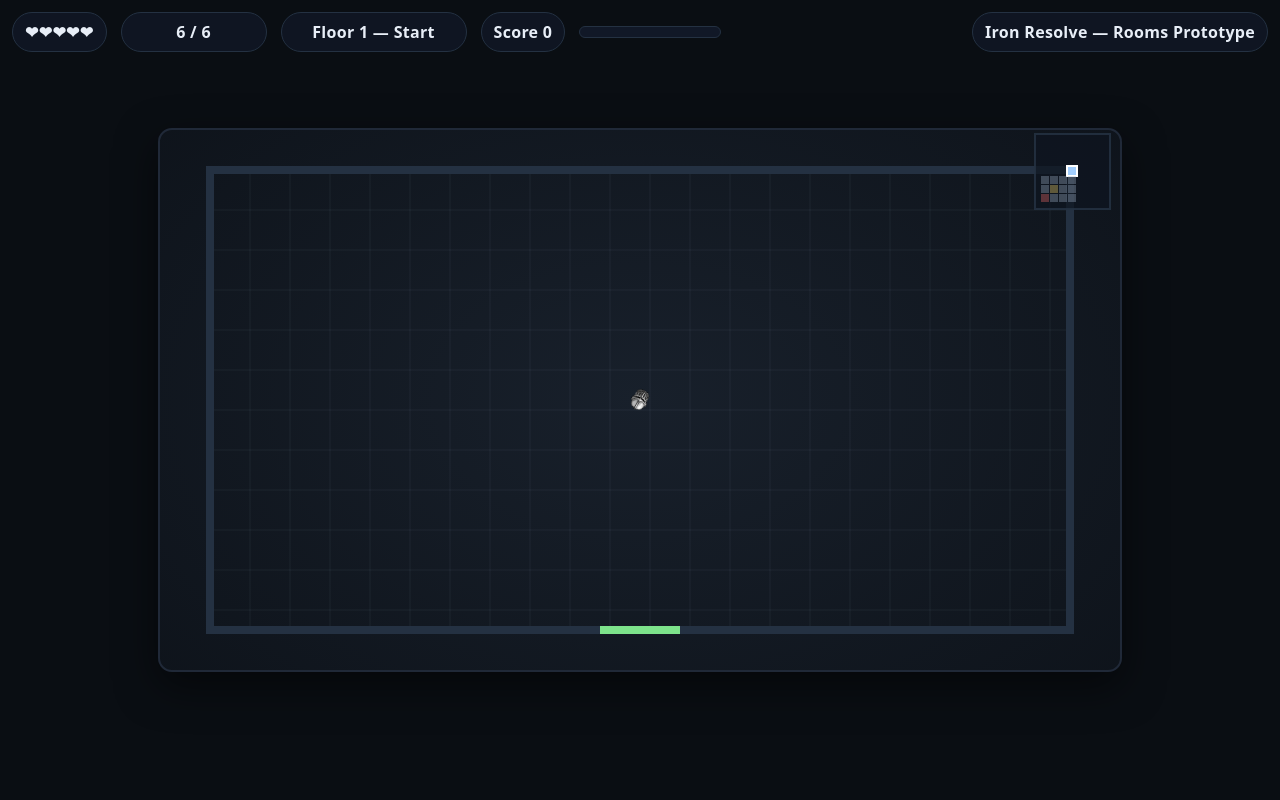
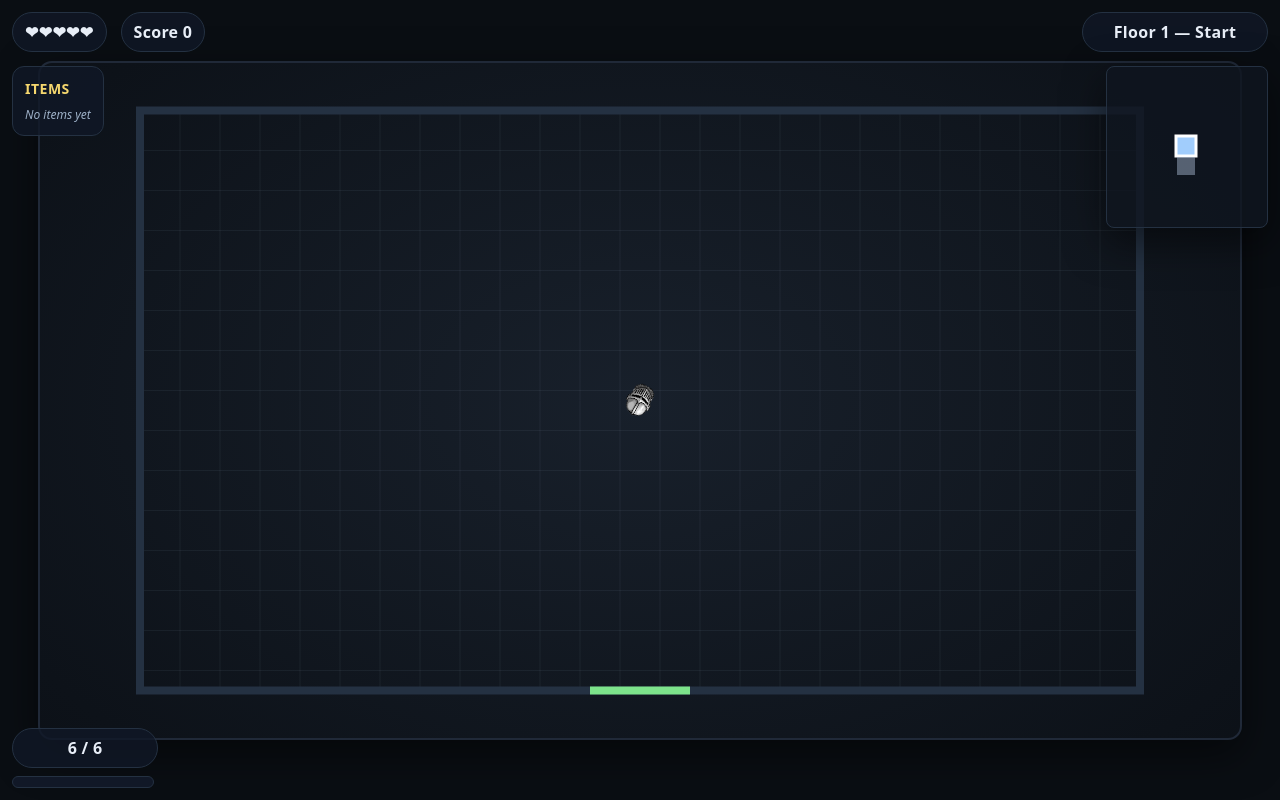
Before and after one commit to BSmith2002/IT215-Project, a plain HTML site: page index.html in a window 1280 px wide. Both pictures are taken after a click on the button "Start Run". Drawn offline with Linux system fonts and the light colour scheme.

Commit message:
Sprite & changes
Sprite updates

```diff
--- a/enemies.js
+++ b/enemies.js
@@ -10,15 +10,15 @@ export function applyTier(e, level){
 
 export function makeEnemy(kind,x,y, level){
   let e;
-  if(kind==='ghoul')   e = {type:'enemy', etype:'ghoul',   sprite:'ghoul',   x,y, r:12, hp:2+Math.floor(level/2), speed:1.7+level*0.04, t:0};
-  else if(kind==='archer') e = {type:'enemy', etype:'archer', sprite:'archer', x,y, r:13, hp:3+Math.floor(level/2), speed:1.2+level*0.03, t:0, shootCD:randInt(700,1100)};
+  if(kind==='ghoul')   e = {type:'enemy', etype:'ghoul',   sprite:'ghoul',   x,y, r:18, hp:2+Math.floor(level/2), speed:1.7+level*0.04, t:0};
+  else if(kind==='archer') e = {type:'enemy', etype:'archer', sprite:'archer', x,y, r:18, hp:3+Math.floor(level/2), speed:1.2+level*0.03, t:0, shootCD:randInt(700,1100)};
   else if(kind==='turret') e = {type:'enemy', etype:'turret', sprite:'turret', x,y, r:14, hp:4+Math.floor(level/1.5), speed:0, t:0, shootCD:800};
   else if(kind==='charger')e = {type:'enemy', etype:'charger',sprite:'charger',x,y, r:13, hp:3+Math.floor(level/2), speed:1.0+level*0.02, t:0, dashCD:1400, dashT:0, vx:0, vy:0};
   else if(kind==='warlock')e = {type:'enemy', etype:'warlock', sprite:'warlock',x,y, r:14, hp:5+Math.floor(level/2), speed:0.9+level*0.02, t:0, shootCD:650};
   else if(kind==='sniper') e = {type:'enemy', etype:'sniper', sprite:'sniper', x,y, r:12, hp:3+Math.floor(level/2), speed:1.0+level*0.02, t:0, shootCD:1400};
   else if(kind==='bomber') e = {type:'enemy', etype:'bomber', sprite:'bomber', x,y, r:12, hp:2+Math.floor(level/3), speed:1.6+level*0.03, t:0, fuse:0};
   else if(kind==='boss')   e = {type:'enemy', etype:'boss',   sprite:'boss',   x,y, r:24, hp: 80 + level*20, speed:0.8+level*0.02, t:0, phase:0, shootCD:700};
-  else e = {type:'enemy', etype:'ghoul', sprite:'ghoul', x,y, r:12, hp:3, speed:1.5, t:0};
+  else e = {type:'enemy', etype:'ghoul', sprite:'ghoul', x,y, r:18, hp:3, speed:1.5, t:0};
   return applyTier(e, level);
 }
 
--- a/index.html
+++ b/index.html
@@ -8,17 +8,27 @@
 </head>
 <body>
   <div id="wrap">
-    <canvas id="game" width="960" height="540"></canvas>
+    <canvas id="game" width="1200" height="675"></canvas>
   </div>
   <div id="hud">
-    <div class="left">
-      <div class="pill" id="hearts">❤❤❤❤❤</div>
+    <div class="topLeft">
+      <div class="topLeftRow">
+        <div class="pill" id="hearts">❤❤❤❤❤</div>
+        <div class="pill" id="score">Score 0</div>
+      </div>
+      <div id="itemList">
+        <div class="itemListHeader">Items</div>
+        <div id="itemListContent"></div>
+      </div>
+    </div>
+    <div class="topRight">
+      <div class="pill level" id="level">Floor 1 — Start</div>
+      <canvas id="minimap" width="160" height="160"></canvas>
+    </div>
+    <div class="bottomLeft">
       <div class="pill ammo" id="ammo">6 / 6</div>
-      <div class="pill level" id="level">Floor 1 — Start</div>
-      <div class="pill" id="score">Score 0</div>
       <div class="reloadBar"><div id="reloadFill"></div></div>
     </div>
-    <div class="pill">Iron Resolve — Rooms Prototype</div>
   </div>
   <div id="overlay" hidden>
     <div class="card">
--- a/main.js
+++ b/main.js
@@ -18,12 +18,15 @@ import { makeEnemy, spawnCombatWave, spawnBoss, explode, onEnemyDie } from './en
   // ===== Canvas & HUD =====
   const canvas = document.getElementById('game');
   const cx = canvas.getContext('2d');
+  const minimapCanvas = document.getElementById('minimap');
+  const minimapCx = minimapCanvas.getContext('2d');
   const HUD = {
     hearts: document.getElementById('hearts'),
     ammo: document.getElementById('ammo'),
     level: document.getElementById('level'),
     score: document.getElementById('score'),
     reloadFill: document.getElementById('reloadFill'),
+    itemListContent: document.getElementById('itemListContent'),
   };
   const overlay = document.getElementById('overlay');
   const startBtn = document.getElementById('startBtn');
@@ -36,21 +39,21 @@ import { makeEnemy, spawnCombatWave, spawnBoss, explode, onEnemyDie } from './en
   // Place files in /assets/ with these names (change paths if you like).
   const Assets = {
     paths: {
-      player:  '/assets/knight.png',
-      ghoul:   '/assets/zombie.png',
-      archer:  '/assets/archer.png',
-      turret:  '/assets/slime.png',
-      charger: '/assets/charger.png',
-      warlock: '/assets/warlock.png',
-      sniper:  '/assets/sniper.png',
-      bomber:  '/assets/bomber.png',
-      boss:    '/assets/boss.png',
+      player:  './assets/knight.png',
+      ghoul:   './assets/ghoul.png',
+      archer:  './assets/skeleton.png',
+      turret:  './assets/slime.png',
+      charger: './assets/charger.png',
+      warlock: './assets/warlock.png',
+      sniper:  './assets/sniper.png',
+      bomber:  './assets/bomber.png',
+      boss:    './assets/boss.png',
       // Optional UI pickups (only if you add the files):
-      heart:   '/assets/heart.png',
-      item:    '/assets/item.png',
-      stairs:  '/assets/stairs.png',
+      heart:   './assets/heart.png',
+      item:    './assets/item.png',
+      stairs:  './assets/stairs.png',
       // Optional projectile:
-      bullet:  '/assets/bullet.png',
+      bullet:  './assets/bullet.png',
     },
     images: {}, ready: false
   };
@@ -90,9 +93,9 @@ import { makeEnemy, spawnCombatWave, spawnBoss, explode, onEnemyDie } from './en
   initControls(canvas, state);
 
   // ===== World/Rooms =====
-  const ROOM_W = 860, ROOM_H = 460;
+  const ROOM_W = 1000, ROOM_H = 580;
   const ROOM_ORIGIN = {x:(canvas.width-ROOM_W)/2, y:(canvas.height-ROOM_H)/2};
-  const DOOR_W = 80, DOOR_H = 20;
+  const DOOR_W = 100, DOOR_H = 25;
   const MAX_FLOORS = 15;
 
   const RT = { START:'start', COMBAT:'combat', TREASURE:'treasure', BOSS:'boss' };
@@ -173,12 +176,13 @@ import { makeEnemy, spawnCombatWave, spawnBoss, explode, onEnemyDie } from './en
   // ===== Player & Items =====
   function makePlayer(x,y){
     return {
-      type:'player', x,y, r:13, speed:2.6,
+      type:'player', x,y, r:20, speed:2.6,
       vx:0, vy:0,
       hearts:5, maxHearts:5,
       invuln:0,
       rollCD:0, rolling:0,
       angle:0,
+      rollAngle:0,
       clipSize:6, ammo:6, reloadTime:520, reloading:0,
       fireCD:0, fireDelay:140, bulletSpeed:6.0, bulletSpread:0.05,
       items:[],
@@ -249,11 +253,22 @@ import { makeEnemy, spawnCombatWave, spawnBoss, explode, onEnemyDie } from './en
     let mag = Math.hypot(ix, iy); let vx=0, vy=0; if(mag>0){ vx = (ix/mag) * p.speed; vy = (iy/mag) * p.speed; }
 
     if(p.rollCD>0) p.rollCD -= dt;
-    if(p.rolling>0){ p.rolling -= dt; p.invuln = 50; p.x += Math.cos(p.angle) * 4.0; p.y += Math.sin(p.angle) * 4.0; } else { p.x += vx; p.y += vy; }
+    if(p.rolling>0){ p.rolling -= dt; p.invuln = p.rolling; p.x += Math.cos(p.rollAngle) * 6.5; p.y += Math.sin(p.rollAngle) * 6.5; } else { p.x += vx; p.y += vy; }
 
     confineToRoom(p);
 
-    if(input.roll && p.rollCD<=0 && p.rolling<=0){ p.rolling = 260; p.rollCD = 900; p.invuln=180; }
+    if(input.roll && p.rollCD<=0 && p.rolling<=0){
+      p.rolling = 320;
+      p.rollCD = 900;
+      p.invuln=320;
+      // Store the direction of movement for the roll
+      if(mag > 0) {
+        p.rollAngle = Math.atan2(iy, ix);
+      } else {
+        // If not moving, roll in the direction you're aiming
+        p.rollAngle = p.angle;
+      }
+    }
     if(p.invuln>0) p.invuln -= dt; if(p.fireCD>0) p.fireCD -= dt;
 
     if(p.reloading>0){ p.reloading -= dt; const pct = 1 - clamp(p.reloading / p.reloadTime, 0,1); if(HUD.reloadFill) HUD.reloadFill.style.width=(pct*100).toFixed(0)+'%'; if(p.reloading<=0){ p.ammo = p.clipSize; } }
@@ -395,22 +410,28 @@ import { makeEnemy, spawnCombatWave, spawnBoss, explode, onEnemyDie } from './en
 
     // enemies (sprite if available, else circle)
     for(const e of state.entities){
+      // Calculate angle from enemy to player (opposite direction to face the player)
       const angleToPlayer = state.player ? Math.atan2(state.player.y-e.y, state.player.x-e.x) : 0;
-      const used = drawSprite(e.sprite || e.etype, e.x, e.y, e.r, angleToPlayer);
+      // Flip sprite if facing left (sprites face right by default, flip at PI/2 to PI*1.5)
+      const shouldFlip = angleToPlayer > Math.PI/2 || angleToPlayer < -Math.PI/2;
+      const displayAngle = shouldFlip ? angleToPlayer + Math.PI : angleToPlayer;
+
+      const used = drawSprite(e.sprite || e.etype, e.x, e.y, e.r, displayAngle);
       if(!used){
         // fallback vector
         cx.save(); cx.translate(e.x,e.y);
         let color = e.etype==='boss'? '#f06c6c' : e.etype==='turret'? '#a48df2' : e.etype==='archer'||e.etype==='sniper'? '#87c1ff' : e.etype==='warlock'? '#ffb86b' : e.etype==='bomber'? '#ffd263' : '#c7d2e0'; if(e.elite){ color = '#ff6b81'; }
         cx.fillStyle=color; cx.beginPath(); cx.arc(0,0,e.r,0,TWO_PI); cx.fill();
         cx.restore();
+
+        // hp ring (only show for vector fallback enemies without sprites)
+        cx.save();
+        cx.translate(e.x,e.y);
+        cx.strokeStyle='#2b394d'; cx.lineWidth=4; cx.beginPath(); cx.arc(0,0,e.r+5,0,TWO_PI); cx.stroke();
+        const baseMax = (e.etype==='boss')?(80+state.floor*20): (e.etype==='turret'?(4+Math.floor(state.floor/1.5)):(e.etype==='archer'||e.etype==='sniper'?(3+Math.floor(state.floor/2)):(e.etype==='warlock'? (5+Math.floor(state.floor/2)) : (2+Math.floor(state.floor/2)))));
+        const hpPct=clamp(e.hp/baseMax,0,1); cx.strokeStyle='#a1cdfc'; cx.beginPath(); cx.arc(0,0,e.r+5,-Math.PI/2,-Math.PI/2 + hpPct*TWO_PI); cx.stroke();
+        cx.restore();
       }
-      // hp ring (keep UI ring even with sprites)
-      cx.save();
-      cx.translate(e.x,e.y);
-      cx.strokeStyle='#2b394d'; cx.lineWidth=4; cx.beginPath(); cx.arc(0,0,e.r+5,0,TWO_PI); cx.stroke();
-      const baseMax = (e.etype==='boss')?(80+state.floor*20): (e.etype==='turret'?(4+Math.floor(state.floor/1.5)):(e.etype==='archer'||e.etype==='sniper'?(3+Math.floor(state.floor/2)):(e.etype==='warlock'? (5+Math.floor(state.floor/2)) : (2+Math.floor(state.floor/2)))));
-      const hpPct=clamp(e.hp/baseMax,0,1); cx.strokeStyle='#a1cdfc'; cx.beginPath(); cx.arc(0,0,e.r+5,-Math.PI/2,-Math.PI/2 + hpPct*TWO_PI); cx.stroke();
-      cx.restore();
     }
 
     // enemy bullets
@@ -420,12 +441,21 @@ import { makeEnemy, spawnCombatWave, spawnBoss, explode, onEnemyDie } from './en
 
     // player
     const p = state.player; if(p){
+      cx.save();
+      // Fading animation during dash
+      if(p.rolling > 0) {
+        // Create a pulsing fade effect during the roll
+        const rollProgress = 1 - (p.rolling / 320);
+        cx.globalAlpha = 0.3 + 0.4 * Math.abs(Math.sin(rollProgress * Math.PI * 4));
+      }
+
       // Draw sprite aligned to aim direction
       if(!drawSprite(p.sprite || 'player', p.x, p.y, p.r, p.angle)){
         // fallback vector player
-        cx.save(); cx.translate(p.x,p.y); if(p.invuln>0){ cx.globalAlpha = 0.6 + 0.4*Math.sin(state.time*0.02); }
-        cx.fillStyle = '#e8eef7'; cx.beginPath(); cx.arc(0,0,p.r,0,TWO_PI); cx.fill(); cx.strokeStyle = '#0b0f15'; cx.lineWidth = 3; cx.beginPath(); cx.arc(0,0,p.r-4, p.angle-0.4, p.angle+0.4); cx.stroke(); cx.save(); cx.rotate(p.angle); cx.fillStyle = '#a1cdfc'; cx.fillRect(8,-2, 14,4); cx.restore(); cx.restore();
+        cx.translate(p.x,p.y); if(p.invuln>0 && p.rolling<=0){ cx.globalAlpha = 0.6 + 0.4*Math.sin(state.time*0.02); }
+        cx.fillStyle = '#e8eef7'; cx.beginPath(); cx.arc(0,0,p.r,0,TWO_PI); cx.fill(); cx.strokeStyle = '#0b0f15'; cx.lineWidth = 3; cx.beginPath(); cx.arc(0,0,p.r-4, p.angle-0.4, p.angle+0.4); cx.stroke(); cx.save(); cx.rotate(p.angle); cx.fillStyle = '#a1cdfc'; cx.fillRect(8,-2, 14,4); cx.restore();
       }
+      cx.restore();
     }
 
     // beams
@@ -493,18 +523,53 @@ import { makeEnemy, spawnCombatWave, spawnBoss, explode, onEnemyDie } from './en
   }
 
   function drawMiniMap(){
-    if(!state.map) return; const cellSize=9, pad=6; const mapW=state.map.W*cellSize, mapH=state.map.H*cellSize; const x = canvas.width - mapW - pad - 10; const y = 10;
-    cx.save(); cx.globalAlpha=0.9; cx.fillStyle='#0f1620cc'; cx.strokeStyle='#243142'; cx.lineWidth=2; cx.fillRect(x-6,y-6,mapW+12,mapH+12); cx.strokeRect(x-6,y-6,mapW+12,mapH+12);
+    if(!state.map || !state.room) return;
+
+    // Clear the minimap canvas
+    minimapCx.clearRect(0, 0, minimapCanvas.width, minimapCanvas.height);
+
+    const cellSize = 20;
+    const mapW = state.map.W * cellSize;
+    const mapH = state.map.H * cellSize;
+
+    // Center the map on the minimap canvas
+    const offsetX = (minimapCanvas.width - mapW) / 2;
+    const offsetY = (minimapCanvas.height - mapH) / 2;
+
+    minimapCx.save();
+
+    // Helper to check if a room should be visible
+    const isVisible = (c) => {
+      if(!c) return false;
+      // Show if visited
+      if(c.visited) return true;
+      // Show if adjacent to current room
+      if(!state.room) return false;
+      const dx = Math.abs(c.x - state.room.x);
+      const dy = Math.abs(c.y - state.room.y);
+      return (dx === 1 && dy === 0) || (dx === 0 && dy === 1);
+    };
+
     for(let gy=0; gy<state.map.H; gy++){
       for(let gx=0; gx<state.map.W; gx++){
-        const c = state.map.grid[gy][gx]; if(!c) continue; const rx=x+gx*cellSize, ry=y+gy*cellSize;
-        cx.fillStyle = c.type===RT.BOSS? '#f06c6c' : (c.type===RT.TREASURE? '#f5d76e' : (c.type===RT.START? '#a1cdfc' : '#9db0c7'));
-        cx.globalAlpha = c.visited? 1.0 : 0.35;
-        cx.fillRect(rx,ry,cellSize-1,cellSize-1);
-        if(state.room && c.x===state.room.x && c.y===state.room.y){ cx.globalAlpha=1; cx.strokeStyle='#ffffff'; cx.lineWidth=2; cx.strokeRect(rx-1,ry-1,cellSize+1,cellSize+1); }
+        const c = state.map.grid[gy][gx];
+        if(!c || !isVisible(c)) continue;
+        const rx = offsetX + gx*cellSize;
+        const ry = offsetY + gy*cellSize;
+
+        minimapCx.fillStyle = c.type===RT.BOSS? '#f06c6c' : (c.type===RT.TREASURE? '#f5d76e' : (c.type===RT.START? '#a1cdfc' : '#9db0c7'));
+        minimapCx.globalAlpha = c.visited? 1.0 : 0.5;
+        minimapCx.fillRect(rx, ry, cellSize-2, cellSize-2);
+
+        if(state.room && c.x===state.room.x && c.y===state.room.y){
+          minimapCx.globalAlpha = 1;
+          minimapCx.strokeStyle = '#ffffff';
+          minimapCx.lineWidth = 3;
+          minimapCx.strokeRect(rx-1, ry-1, cellSize, cellSize);
+        }
       }
     }
-    cx.restore();
+    minimapCx.restore();
   }
 
   function lineCircle(x1,y1,x2,y2,cx0,cy0,r){
@@ -514,7 +579,29 @@ import { makeEnemy, spawnCombatWave, spawnBoss, explode, onEnemyDie } from './en
   function outOfRoom(x,y){ return x<ROOM_ORIGIN.x || x>ROOM_ORIGIN.x+ROOM_W || y<ROOM_ORIGIN.y || y>ROOM_ORIGIN.y+ROOM_H; }
   function confineToRoom(o){ o.x = clamp(o.x, ROOM_ORIGIN.x+10, ROOM_ORIGIN.x+ROOM_W-10); o.y = clamp(o.y, ROOM_ORIGIN.y+10, ROOM_ORIGIN.y+ROOM_H-10); }
 
-  function updateHUD(){ const p = state.player; if(!p) return; const rt = state.room? state.room.type : '—'; const label = rt===RT.START?'Start': rt===RT.TREASURE?'Treasure': rt===RT.BOSS?'Boss':'Combat'; if(HUD.hearts) HUD.hearts.textContent = '❤'.repeat(p.hearts) + ' '.repeat(Math.max(0,p.maxHearts-p.hearts)); if(HUD.ammo) HUD.ammo.textContent = `${p.ammo} / ${p.clipSize}`; if(HUD.level) HUD.level.textContent = `Floor ${state.floor} — ${label}`; if(HUD.score) HUD.score.textContent = `Score ${state.score}`; }
+  function updateHUD(){
+    const p = state.player;
+    if(!p) return;
+    const rt = state.room? state.room.type : '—';
+    const label = rt===RT.START?'Start': rt===RT.TREASURE?'Treasure': rt===RT.BOSS?'Boss':'Combat';
+    if(HUD.hearts) HUD.hearts.textContent = '❤'.repeat(p.hearts) + ' '.repeat(Math.max(0,p.maxHearts-p.hearts));
+    if(HUD.ammo) HUD.ammo.textContent = `${p.ammo} / ${p.clipSize}`;
+    if(HUD.level) HUD.level.textContent = `Floor ${state.floor} — ${label}`;
+    if(HUD.score) HUD.score.textContent = `Score ${state.score}`;
+
+    // Update item list
+    if(HUD.itemListContent && p.items) {
+      if(p.items.length === 0) {
+        HUD.itemListContent.innerHTML = '<div style="color:#9db0c7;font-size:12px;font-style:italic;">No items yet</div>';
+      } else {
+        HUD.itemListContent.innerHTML = p.items.map(itemId => {
+          const itemData = ItemPoolMaster.find(item => item.id === itemId);
+          if(!itemData) return '';
+          return `<div class="itemEntry"><div class="itemName">${itemData.name}</div><div class="itemDesc">${itemData.desc}</div></div>`;
+        }).filter(s => s).join('');
+      }
+    }
+  }
 
   let last=performance.now();
   function loop(t){ const dt = clamp(t-last, 0, 40); last=t; if(!state.idle && !state.dead && !state.win){ try { update(dt); tryChangeRoom(); } catch(err){ console.error('Update error:', err); } }
--- a/style.css
+++ b/style.css
@@ -1,13 +1,23 @@
 html, body { height:100%; margin:0; background:#0a0e13; font-family:system-ui, Segoe UI, Roboto, Helvetica, Arial, sans-serif; color:#e8eef7; }
 #wrap { display:grid; place-items:center; height:100%; }
 canvas { background: radial-gradient(1200px 800px at 50% 50%, #18202b 0%, #0d1219 60%, #070a0f 100%); border:2px solid #202938; border-radius:14px; box-shadow:0 14px 40px rgba(0,0,0,.5); }
-#hud { position:fixed; inset:0; pointer-events:none; padding:12px; display:flex; justify-content:space-between; align-items:flex-start; }
-#hud .left { display:flex; gap:14px; align-items:center; }
+#hud { position:fixed; inset:0; pointer-events:none; padding:12px; }
+#hud .topLeft { position:absolute; top:12px; left:12px; display:flex; flex-direction:column; gap:14px; align-items:flex-start; }
+#hud .topLeft .topLeftRow { display:flex; gap:14px; align-items:center; }
+#hud .topRight { position:absolute; top:12px; right:12px; display:flex; flex-direction:column; gap:14px; align-items:flex-end; }
+#hud .bottomLeft { position:absolute; bottom:12px; left:12px; display:flex; flex-direction:column; gap:8px; align-items:flex-start; }
 #hud .pill { background:#111827cc; border:1px solid #243142; padding:8px 12px; border-radius:999px; font-weight:600; letter-spacing:.3px; }
 #hud .ammo { min-width:120px; text-align:center; }
 #hud .level { min-width:160px; text-align:center; }
 #hud .reloadBar { position:relative; width:140px; height:10px; background:#111827; border:1px solid #243142; border-radius:999px; overflow:hidden; }
 #hud .reloadBar > div { position:absolute; inset:0; width:0%; background:#a1cdfc; }
+#minimap { background:#0f1620cc; border:1px solid #243142; border-radius:8px; }
+#itemList { background:#111827cc; border:1px solid #243142; border-radius:12px; padding:12px; max-width:280px; max-height:300px; overflow-y:auto; }
+#itemList .itemListHeader { font-weight:700; font-size:14px; margin-bottom:8px; color:#f5d76e; text-transform:uppercase; letter-spacing:0.5px; }
+#itemList .itemEntry { background:#0f1620; border:1px solid #243142; border-radius:8px; padding:6px 10px; margin-bottom:6px; font-size:13px; }
+#itemList .itemEntry:last-child { margin-bottom:0; }
+#itemList .itemName { font-weight:600; color:#a1cdfc; }
+#itemList .itemDesc { font-size:11px; color:#9db0c7; margin-top:2px; }
 #overlay { position:fixed; inset:0; display:grid; place-items:center; background:rgba(5,8,12,0.55); backdrop-filter: blur(2px); }
 .card { background:#0f1620; border:1px solid #243142; border-radius:16px; padding:22px 26px; max-width:820px; box-shadow:0 20px 60px rgba(0,0,0,.5); }
 .card h1 { margin:.2rem 0 0.6rem; font-size:28px; }
```
Also changed, not shown: assets/ghoul.png (added), assets/skeleton.png (added).
